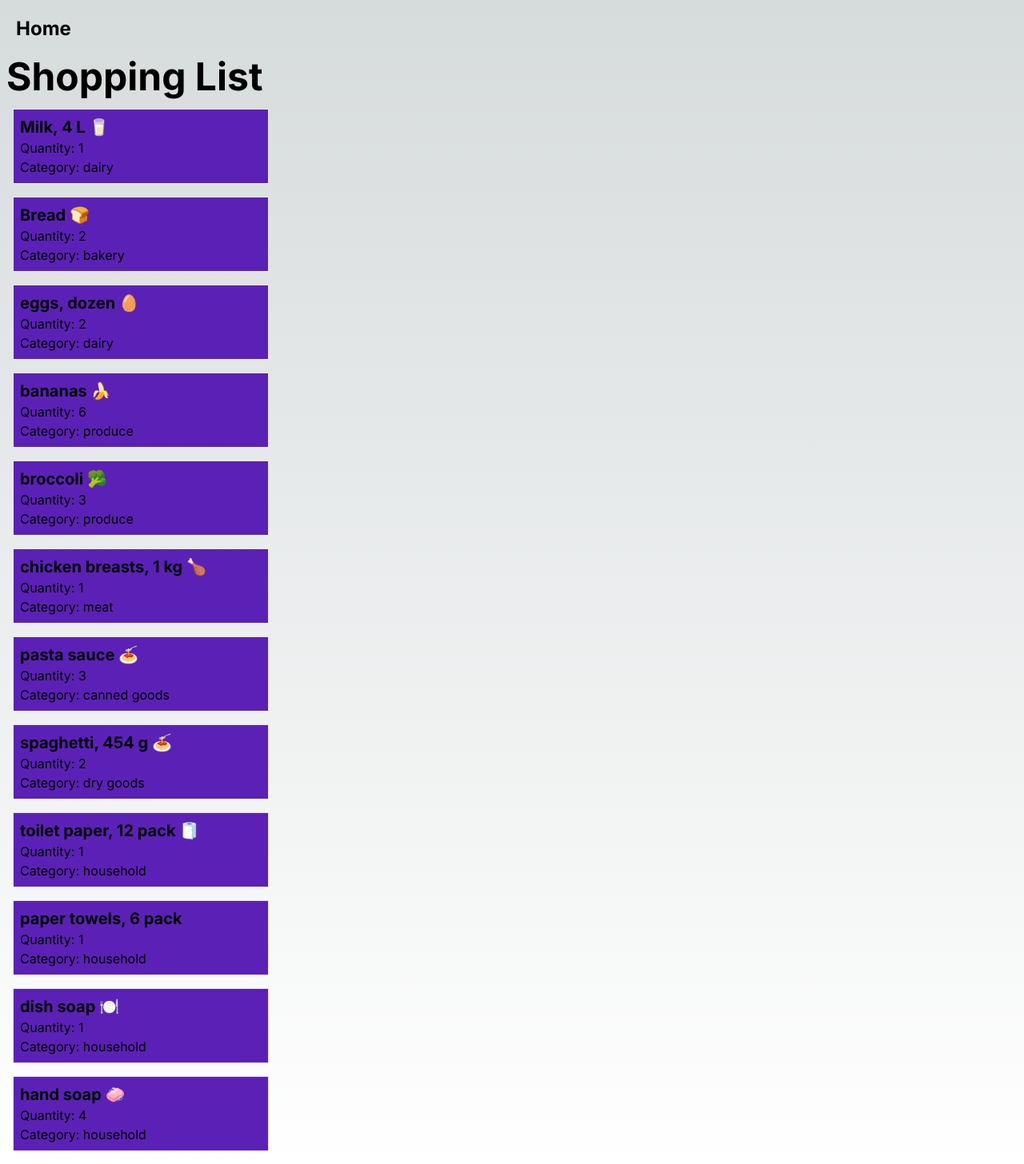
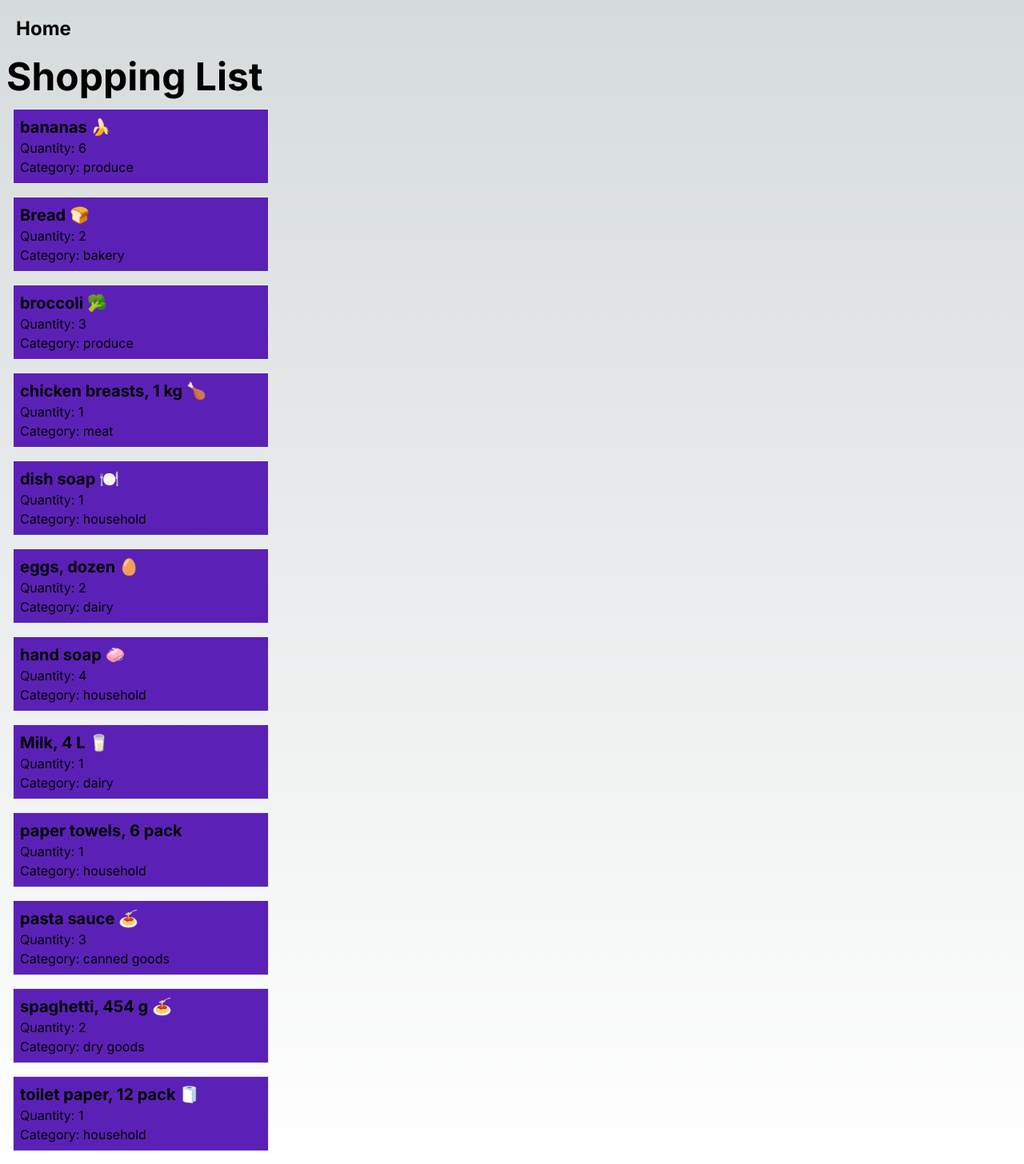
Before and after one commit to benroskey/cprg306-assignments, a Next.js app: page /week5 in a window 1280 px wide. Shown: the whole page at 80% size. Built offline with nearby package versions, Linux system fonts and the light colour scheme.

Commit message:
part 2: steps 1-3
sorted by name

```diff
--- a/app/week4/new-event.js
+++ b/app/week4/new-event.js
@@ -10,7 +10,7 @@ export default function NewEvent() {
 
     const handleSubmit = (event) => {
         event.preventDefault();
-        // this prevents the form's default submission behvior
+        // this prevents the form's default submission behavior
 
     const NewEvent = {
         name,
@@ -50,7 +50,7 @@ export default function NewEvent() {
                     <label className="block mb-2">Name</label>
                     <input
                         required
-                        className="border border-gray-400 p-2 w-full"
+                        className="text-black border border-gray-400 p-2 w-full"
                         type="text"
                         value={name}
                         onChange={handleNameChange}
@@ -59,7 +59,7 @@ export default function NewEvent() {
                 <div className="mb-5">
                     <label className="block mb-2">Quantity</label>
                     <input
-                        className="border border-gray-400 p-2 w-full"
+                        className="text-black border border-gray-400 p-2 w-full"
                         type="number"
                         min="1"
                         max="99"
@@ -70,7 +70,7 @@ export default function NewEvent() {
                 <div className="mb-5">
                     <label className="block mb-2">Category</label>
                     <select
-                        className="border border-gray-400 p-2 w-full"
+                        className="text-black border border-gray-400 p-2 w-full"
                         value={catergory}
                         onChange={handleCategoryChange}
                     >
--- a/app/week5/item-list.js
+++ b/app/week5/item-list.js
@@ -1,6 +1,11 @@
+"use client";
+
+import { useState } from "react";
 import Item from "./item.js";
 
 export default function ItemList() {
+  const [sortby, setSortBy] = useState("name");
+
   const item1 = {
     name: "Milk, 4 L 🥛",
     quantity: 1,
@@ -73,20 +78,28 @@ export default function ItemList() {
     category: "household",
   };
 
-      return (
-        <div>
-            <Item name={item1.name} quantity={item1.quantity} category={item1.category} />
-            <Item name={item2.name} quantity={item2.quantity} category={item2.category} />
-            <Item name={item3.name} quantity={item3.quantity} category={item3.category} />
-            <Item name={item4.name} quantity={item4.quantity} category={item4.category} />
-            <Item name={item5.name} quantity={item5.quantity} category={item5.category} />
-            <Item name={item6.name} quantity={item6.quantity} category={item6.category} />
-            <Item name={item7.name} quantity={item7.quantity} category={item7.category} />
-            <Item name={item8.name} quantity={item8.quantity} category={item8.category} />
-            <Item name={item9.name} quantity={item9.quantity} category={item9.category} />
-            <Item name={item10.name} quantity={item10.quantity} category={item10.category} />
-            <Item name={item11.name} quantity={item11.quantity} category={item11.category} />
-            <Item name={item12.name} quantity={item12.quantity} category={item12.category} />
-        </div>
-      );
+  let array = [
+    item1,
+    item2,
+    item3,
+    item4,
+    item5,
+    item6,
+    item7,
+    item8,
+    item9,
+    item10,
+    item11,
+    item12,
+  ];
+
+  //below returns the javascript
+  let sortedarray = array.sort((a, b) => {
+    return a.name.localeCompare(b.name);
+  });
+
+  // below returns the html that the UI front end will render
+  return sortedarray.map((item) => (
+    <Item name={item.name} quantity={item.quantity} category={item.category} />
+  ));
 }
```
Lines whose indentation alone changed are shown as unchanged.
